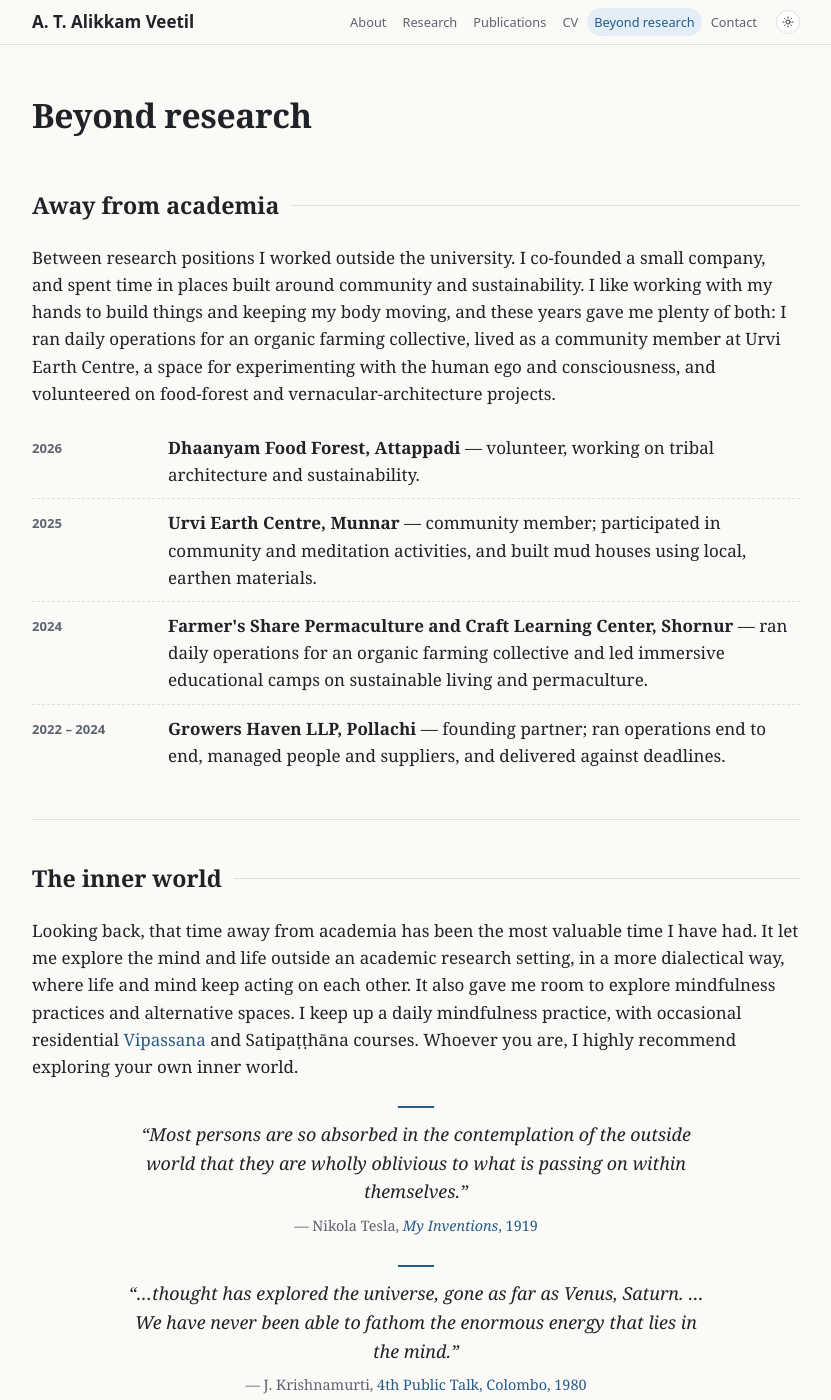
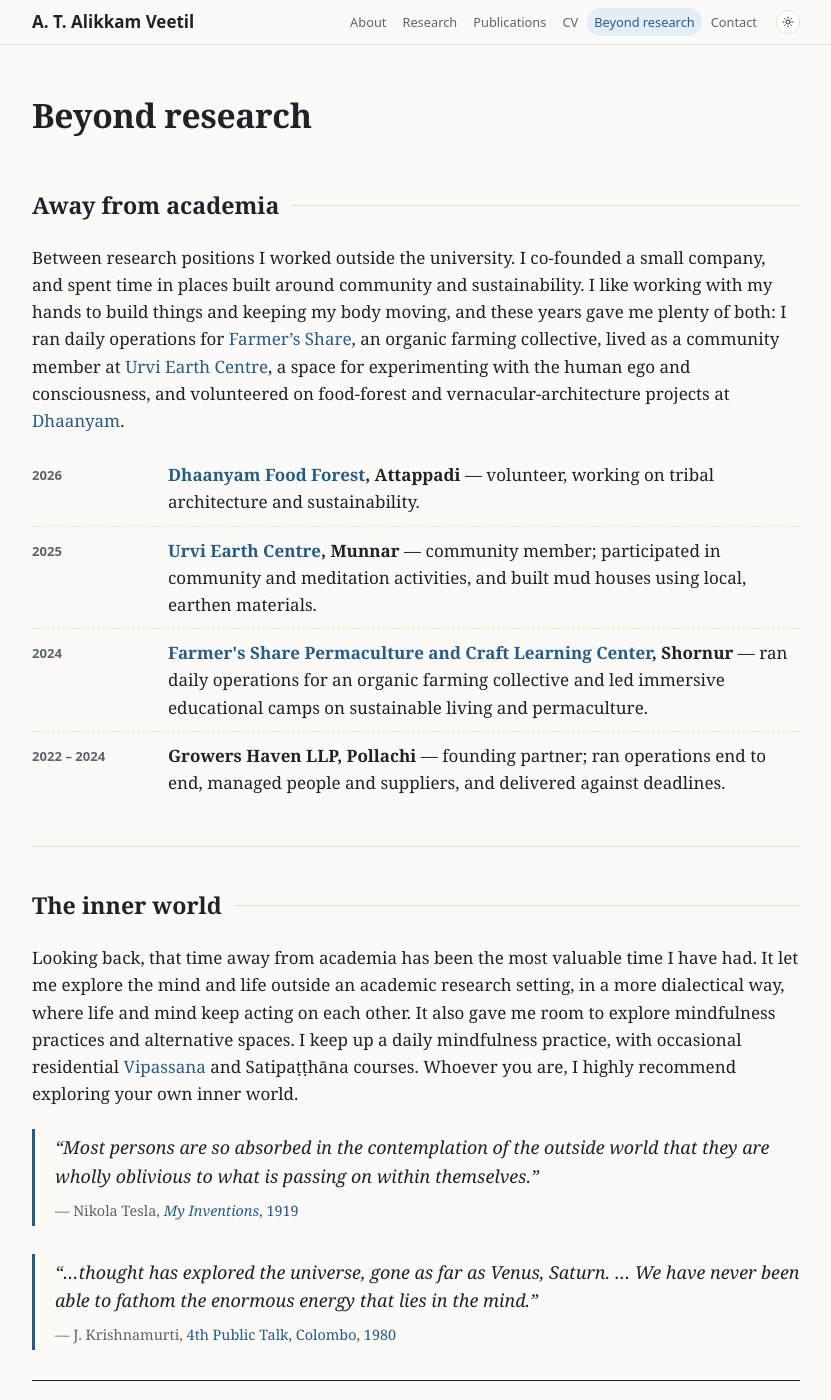
Before and after one commit to anjoomav/anjoomav.github.io, a Jekyll site: the page built from beyond.html, in a window 1280 px wide and 1400 px high. Shown: the whole window, without its empty margins (224-1055 px from the left). Built offline with Jekyll 4.4.1, drawn with Linux system fonts in a browser that asks for light colours.

Commit message:
Beyond research: Instagram links for Farmer's Share, Urvi, Dhaanyam; quotes back to left-aligned

```diff
--- a/beyond.html
+++ b/beyond.html
@@ -13,11 +13,11 @@ canonical: "https://anjoomav.github.io/beyond.html"
 
   <section id="beyond">
     <h2>Away from academia</h2>
-    <p>Between research positions I worked outside the university. I co-founded a small company, and spent time in places built around community and sustainability. I like working with my hands to build things and keeping my body moving, and these years gave me plenty of both: I ran daily operations for an organic farming collective, lived as a community member at Urvi Earth Centre, a space for experimenting with the human ego and consciousness, and volunteered on food-forest and vernacular-architecture projects.</p>
+    <p>Between research positions I worked outside the university. I co-founded a small company, and spent time in places built around community and sustainability. I like working with my hands to build things and keeping my body moving, and these years gave me plenty of both: I ran daily operations for <a href="https://www.instagram.com/farmersshare/">Farmer’s Share</a>, an organic farming collective, lived as a community member at <a href="https://www.instagram.com/urviearthcentre/">Urvi Earth Centre</a>, a space for experimenting with the human ego and consciousness, and volunteered on food-forest and vernacular-architecture projects at <a href="https://www.instagram.com/dhaanyamfoodforest/">Dhaanyam</a>.</p>
     <ul class="timeline">
-      <li><span class="when">2026</span><div><strong>Dhaanyam Food Forest, Attappadi</strong> — volunteer, working on tribal architecture and sustainability.</div></li>
-      <li><span class="when">2025</span><div><strong>Urvi Earth Centre, Munnar</strong> — community member; participated in community and meditation activities, and built mud houses using local, earthen materials.</div></li>
-      <li><span class="when">2024</span><div><strong>Farmer's Share Permaculture and Craft Learning Center, Shornur</strong> — ran daily operations for an organic farming collective and led immersive educational camps on sustainable living and permaculture.</div></li>
+      <li><span class="when">2026</span><div><strong><a href="https://www.instagram.com/dhaanyamfoodforest/">Dhaanyam Food Forest</a>, Attappadi</strong> — volunteer, working on tribal architecture and sustainability.</div></li>
+      <li><span class="when">2025</span><div><strong><a href="https://www.instagram.com/urviearthcentre/">Urvi Earth Centre</a>, Munnar</strong> — community member; participated in community and meditation activities, and built mud houses using local, earthen materials.</div></li>
+      <li><span class="when">2024</span><div><strong><a href="https://www.instagram.com/farmersshare/">Farmer's Share Permaculture and Craft Learning Center</a>, Shornur</strong> — ran daily operations for an organic farming collective and led immersive educational camps on sustainable living and permaculture.</div></li>
       <li><span class="when">2022 – 2024</span><div><strong>Growers Haven LLP, Pollachi</strong> — founding partner; ran operations end to end, managed people and suppliers, and delivered against deadlines.</div></li>
     </ul>
   </section>
--- a/style.css
+++ b/style.css
@@ -273,8 +273,7 @@ body[data-page="beyond"] .links a[data-nav="beyond"] { color: var(--accent); bac
 .chips-lg { margin-top: 4px; }
 
 /* Beyond research: quote and embedded video */
-.pull-quote { margin: 26px auto; padding: 0 24px; max-width: 640px; text-align: center; }
-.pull-quote::before { content: ""; display: block; width: 36px; height: 2px; margin: 0 auto 12px; background: var(--accent); }
+.pull-quote { margin: 22px 0; padding: 4px 0 4px 20px; border-left: 3px solid var(--accent); }
 .pull-quote + .pull-quote { margin-top: 28px; }
 .pull-quote p { margin: 0; font-size: 1.12rem; font-style: italic; }
 .pull-quote .cite { margin-top: 8px; font-size: 0.9rem; font-style: normal; color: var(--muted); }
```
